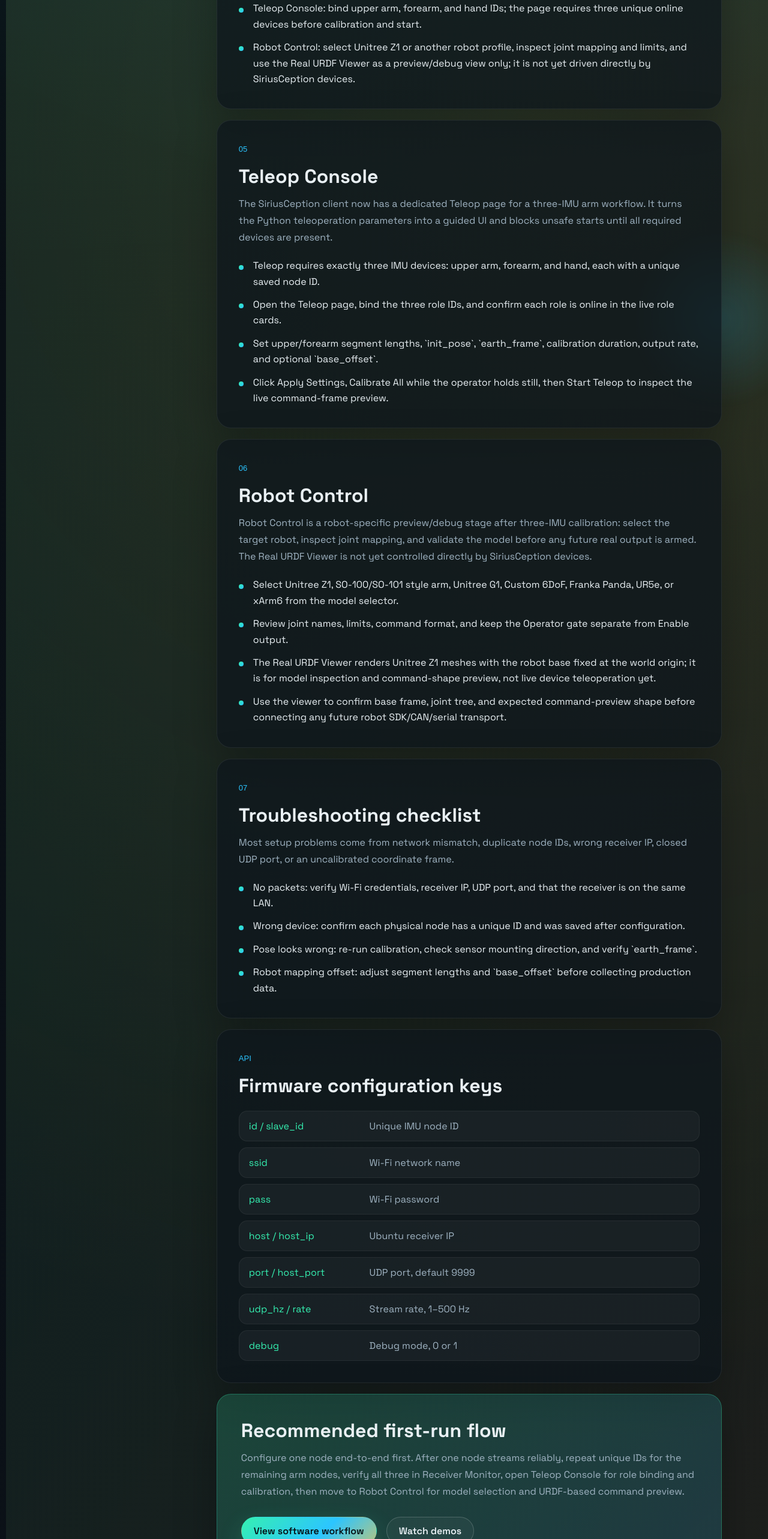
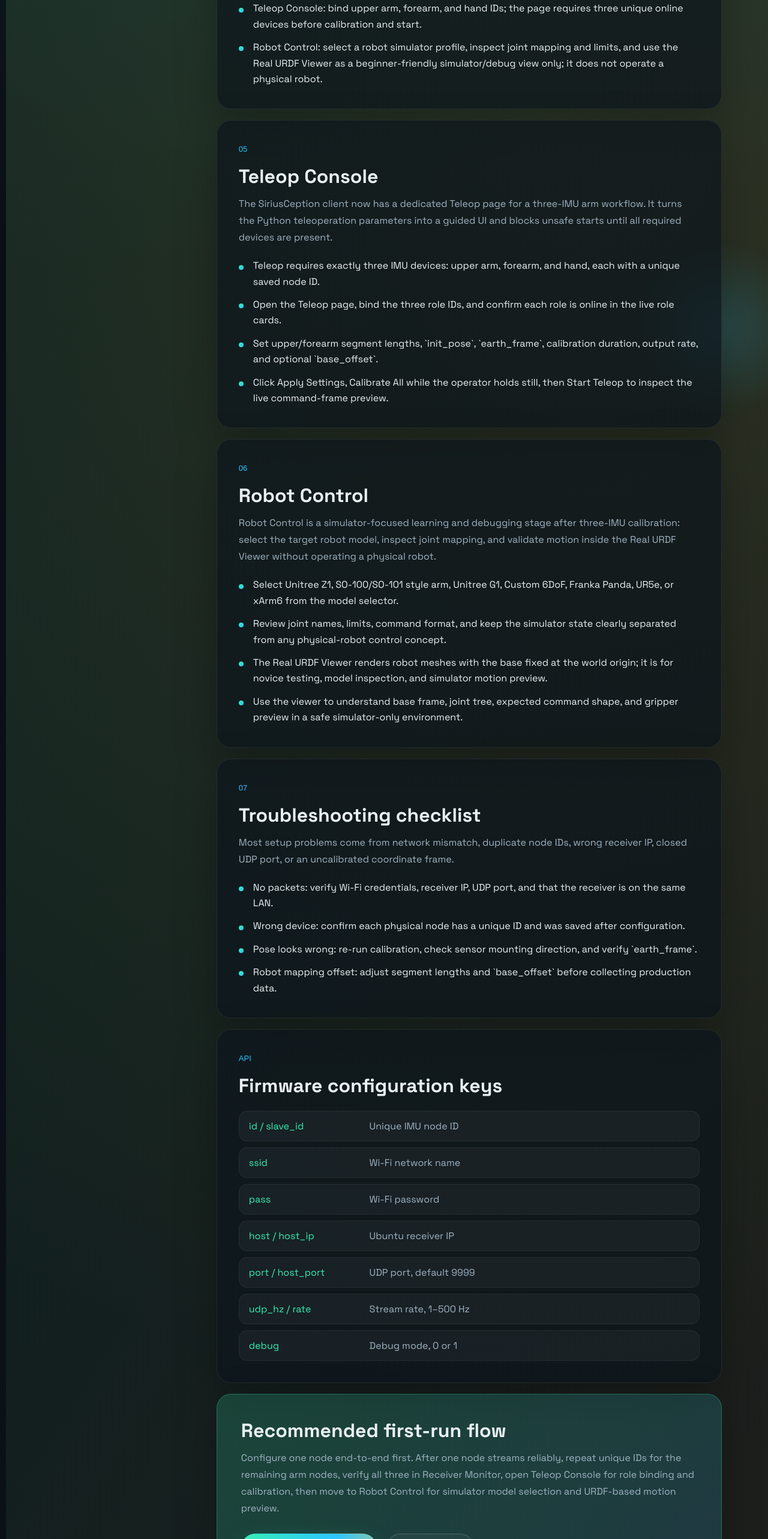
Before and after one commit to Knightsll/SiriusCeption-Web, a Next.js app: page /docs in a window 1280 px wide. Shown: the part 2470-5036 px from the top of the page at 60% size. Built offline with nearby package versions, Linux system fonts and the light colour scheme; a web font is replaced by a local one.

Commit message:
Position robot control as simulator-only learning flow

```diff
--- a/app/applications/page.tsx
+++ b/app/applications/page.tsx
@@ -6,12 +6,12 @@
 const copy = {
   en: { back: "Home", badge: 'Applications', title: 'Applications', lead: 'How SiriusCeption grows from wearable hardware into an embodied-intelligence data acquisition system for robot learning.', cards: [
       { title: 'Embodied data acquisition', body: 'The primary value is collecting realistic, reusable human demonstration data for robot learning.', points: ['Workflow-level demonstrations', 'Micro-action detail', 'Dataset reuse'] },
-      { title: 'Robot teleoperation', body: 'Use three-device arm capture to map human intent into robot operation and data generation.', points: ['Upper arm · forearm · hand', 'Low-latency control', 'Preview before output'] },
+      { title: 'Robot teleoperation', body: 'Use three-device arm capture to map human intent into robot operation and data generation.', points: ['Upper arm · forearm · hand', 'Low-latency preview', 'Simulator-only testing'] },
       { title: 'Immersive interaction', body: 'Use wearable motion as a natural interface.', points: ['Wear-and-go setup', 'Realtime feedback', 'Training and simulation'] }
     ] },
   zh: { back: "首页", badge: '应用', title: '应用场景', lead: 'SiriusCeption 如何从可穿戴硬件发展为面向机器人学习的具身智能数据采集系统。', cards: [
       { title: '具身智能数据采集', body: '核心价值是采集真实、可复用的人体示教数据，用于机器人学习。', points: ['流程级示教', '微动作细节', '数据集复用'] },
-      { title: '机器人遥操作', body: '通过三设备手臂采集，把人的操作意图映射到机器人控制与数据生成。', points: ['上臂 · 前臂 · 手部', '低延迟控制', '输出前预览'] },
+      { title: '机器人遥操作', body: '通过三设备手臂采集，把人的操作意图映射到机器人控制与数据生成。', points: ['上臂 · 前臂 · 手部', '低延迟预览', '仅 simulator 测试'] },
       { title: '沉浸式交互', body: '把可穿戴动作用作自然交互接口。', points: ['即穿即用', '实时反馈', '训练与仿真'] }
     ] }
 } as const;
--- a/app/docs/page.tsx
+++ b/app/docs/page.tsx
@@ -61,7 +61,7 @@
           "Receiver Monitor: start/stop UDP receiver, inspect connected devices and live packet status.",
           "Pose Visualizer: select one device, calibrate, and inspect live orientation for debugging.",
           "Teleop Console: bind upper arm, forearm, and hand IDs; the page requires three unique online devices before calibration and start.",
-          "Robot Control: select Unitree Z1 or another robot profile, inspect joint mapping and limits, and use the Real URDF Viewer as a preview/debug view only; it is not yet driven directly by SiriusCeption devices."
+          "Robot Control: select a robot simulator profile, inspect joint mapping and limits, and use the Real URDF Viewer as a beginner-friendly simulator/debug view only; it does not operate a physical robot."
         ]
       },
       {
@@ -82,12 +82,12 @@
         label: "06",
         title: "Robot Control",
         lead:
-          "Robot Control is a robot-specific preview/debug stage after three-IMU calibration: select the target robot, inspect joint mapping, and validate the model before any future real output is armed. The Real URDF Viewer is not yet controlled directly by SiriusCeption devices.",
+          "Robot Control is a simulator-focused learning and debugging stage after three-IMU calibration: select the target robot model, inspect joint mapping, and validate motion inside the Real URDF Viewer without operating a physical robot.",
         items: [
           "Select Unitree Z1, SO-100/SO-101 style arm, Unitree G1, Custom 6DoF, Franka Panda, UR5e, or xArm6 from the model selector.",
-          "Review joint names, limits, command format, and keep the Operator gate separate from Enable output.",
-          "The Real URDF Viewer renders Unitree Z1 meshes with the robot base fixed at the world origin; it is for model inspection and command-shape preview, not live device teleoperation yet.",
-          "Use the viewer to confirm base frame, joint tree, and expected command-preview shape before connecting any future robot SDK/CAN/serial transport."
+          "Review joint names, limits, command format, and keep the simulator state clearly separated from any physical-robot control concept.",
+          "The Real URDF Viewer renders robot meshes with the base fixed at the world origin; it is for novice testing, model inspection, and simulator motion preview.",
+          "Use the viewer to understand base frame, joint tree, expected command shape, and gripper preview in a safe simulator-only environment."
         ]
       },
       {
@@ -117,7 +117,7 @@
     terminalTitle: "Serial console example",
     terminalLines: ["CONFIG on", "SHOW", "SET id 3", "SET ssid Sirius", "SET pass 88884444", "SET host 192.168.1.92", "SET port 9999", "SET udp_hz 100", "SAVE"],
     ctaTitle: "Recommended first-run flow",
-    ctaLead: "Configure one node end-to-end first. After one node streams reliably, repeat unique IDs for the remaining arm nodes, verify all three in Receiver Monitor, open Teleop Console for role binding and calibration, then move to Robot Control for model selection and URDF-based command preview."
+    ctaLead: "Configure one node end-to-end first. After one node streams reliably, repeat unique IDs for the remaining arm nodes, verify all three in Receiver Monitor, open Teleop Console for role binding and calibration, then move to Robot Control for simulator model selection and URDF-based motion preview."
   },
   zh: {
     back: "返回首页",
@@ -176,7 +176,7 @@
           "Receiver Monitor：启动/停止 UDP 接收端，查看在线设备和实时数据包状态。",
           "Pose Visualizer：选择单个设备、执行校准、查看实时姿态，用于调试。",
           "Teleop Console：绑定上臂、前臂、手部 ID；必须三个唯一设备都在线后才能标定和启动。",
-          "Robot Control：选择 Unitree Z1 或其他机器人模型，检查关节映射和限位；Real URDF Viewer 目前只作为预览/调试视图，并不能直接由 SiriusCeption 设备驱动遥操作。"
+          "Robot Control：选择机器人 simulator 模型，检查关节映射和限位；Real URDF Viewer 面向新手测试和理解流程，不操作真实机械臂。"
         ]
       },
       {
@@ -197,12 +197,12 @@
         label: "06",
         title: "机器人控制",
         lead:
-          "Robot Control 是三 IMU 标定之后的机器人预览/调试阶段：选择目标机器人、检查关节映射，并在未来接入真实输出前验证模型。Real URDF Viewer 目前还不能直接由 SiriusCeption 设备控制。",
+          "Robot Control 是三 IMU 标定之后的 simulator 学习/调试阶段：选择目标机器人模型、检查关节映射，并在 Real URDF Viewer 中验证动作，不操作真实机械臂。",
         items: [
           "可在模型选择器中选择 Unitree Z1、SO-100/SO-101、Unitree G1、Custom 6DoF、Franka Panda、UR5e 或 xArm6。",
-          "检查关节名称、限位、命令格式，并保持 Operator gate 与 Enable output 分离。",
-          "Real URDF Viewer 会渲染 Unitree Z1 mesh，并让机器人底座固定在世界原点；它目前用于模型检查和命令形状预览，不是实时设备遥操作。",
-          "连接任何未来机器人 SDK/CAN/串口传输前，先用该视图确认 base frame、joint tree 和预期 command preview 形状。"
+          "检查关节名称、限位、命令格式，并把 simulator 状态与真实机械臂控制概念明确分开。",
+          "Real URDF Viewer 会渲染机器人 mesh，并让机器人底座固定在世界原点；它用于新手测试、模型检查和 simulator 动作预览。",
+          "用户可以在安全的 simulator-only 环境中理解 base frame、joint tree、预期 command 形状和 gripper preview。"
         ]
       },
       {
@@ -232,7 +232,7 @@
     terminalTitle: "串口命令示例",
     terminalLines: ["CONFIG on", "SHOW", "SET id 3", "SET ssid Sirius", "SET pass 88884444", "SET host 192.168.1.92", "SET port 9999", "SET udp_hz 100", "SAVE"],
     ctaTitle: "推荐首次使用流程",
-    ctaLead: "先完整配置并跑通一个节点。确认单节点稳定发送后，再为其他手臂节点分配唯一 ID，在 Receiver Monitor 中验证三个节点均在线，进入 Teleop Console 绑定角色并标定，最后进入 Robot Control 选择机器人模型并查看基于 URDF 的命令预览。"
+    ctaLead: "先完整配置并跑通一个节点。确认单节点稳定发送后，再为其他手臂节点分配唯一 ID，在 Receiver Monitor 中验证三个节点均在线，进入 Teleop Console 绑定角色并标定，最后进入 Robot Control 选择 simulator 机器人模型并查看基于 URDF 的动作预览。"
   }
 } as const;
 
--- a/app/page.tsx
+++ b/app/page.tsx
@@ -32,7 +32,7 @@
         {
           title: "Three-device teleoperation",
           lead: "The arm teleop workflow is designed around three devices: upper arm, forearm, and hand.",
-          points: ["Role-based device binding", "Safe calibration before start", "Robot preview before real output"]
+          points: ["Role-based device binding", "Safe calibration before start", "Simulator preview before any real robot"]
         },
         {
           title: "One-stop data pipeline",
@@ -96,7 +96,7 @@
         {
           tag: "Teleoperation",
           title: "Low-latency link optimization for teleop systems",
-          body: "End-to-end pipeline tactics from sensing to control output."
+          body: "End-to-end pipeline tactics from sensing to simulator preview."
         },
         {
           tag: "Hardware",
@@ -142,7 +142,7 @@
         {
           title: "三设备遥操作",
           lead: "手臂遥操作明确围绕三个设备设计：上臂、前臂、手部，减少用户配置混乱。",
-          points: ["按角色绑定设备", "启动前完成安全标定", "真实输出前先预览机器人动作"]
+          points: ["按角色绑定设备", "启动前完成安全标定", "先在 simulator 中预览动作"]
         },
         {
           title: "一站式数据管线",
```
Also changed, not shown: app/product/page.tsx (+4 -4 lines).
